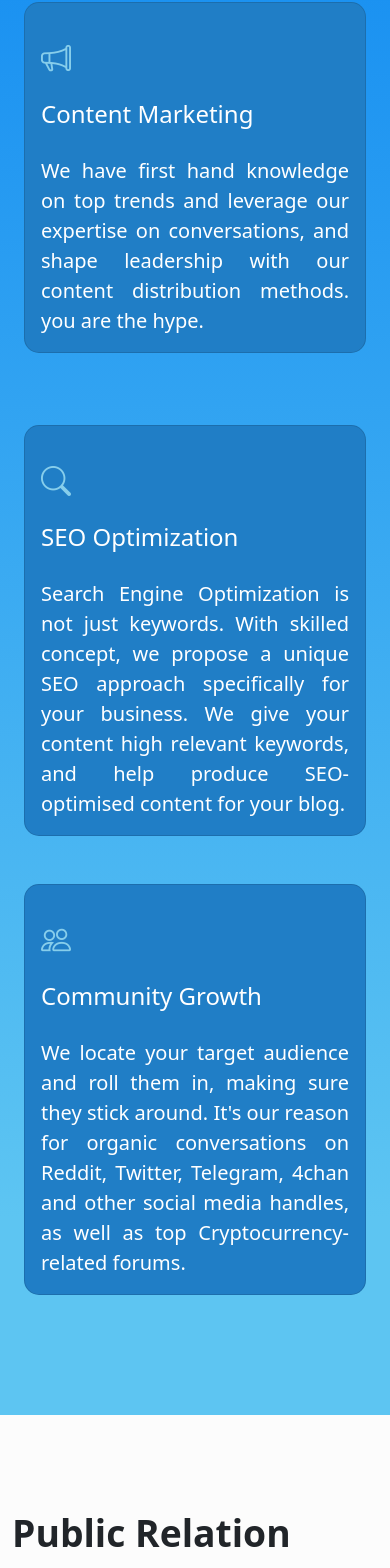
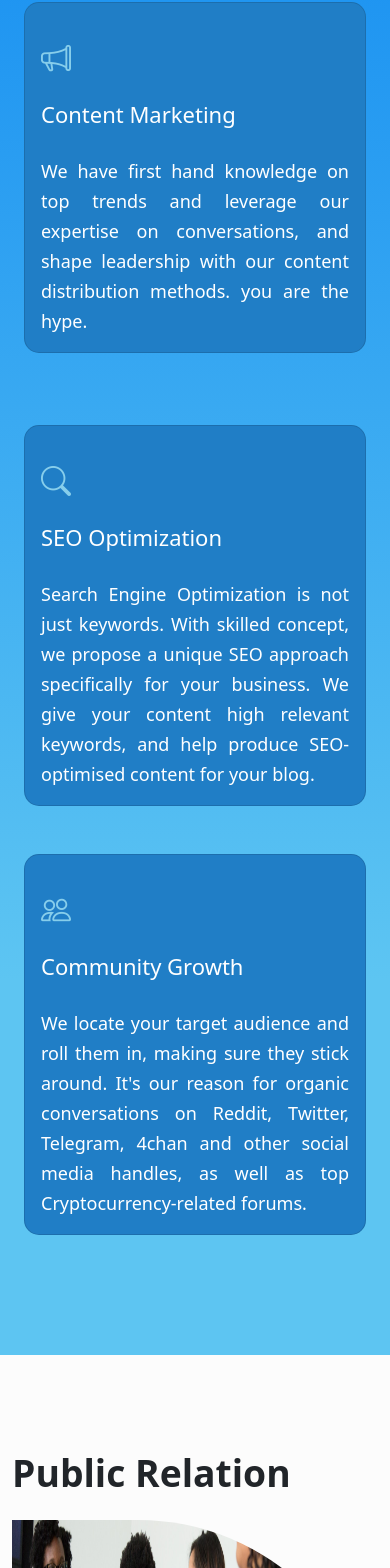
Before and after one commit to kingdavidmiles/mecnix, a React (Create React App) app: page / in a window 390 px wide. Shown: the part 1997-3565 px from the top of the page. Built offline with nearby package versions, Linux system fonts and the light colour scheme.

Commit message:
text resized and other changes

```diff
--- a/src/App.css
+++ b/src/App.css
@@ -25,8 +25,8 @@
 }
 .background-image {
   width: 100%;
-  height: 400px;
-  border-radius: 0px 20rem 0px 20rem;
+  height: 350px;
+  border-radius: 0px 15rem 0px 15rem;
 }
 
 .text-size-chain {
@@ -43,8 +43,7 @@
 }
 .chain-border {
   border-radius: 20px;
-
-  border: 1px solid;
+  border: 1px solid  rgb(170 183 187);;
 }
 
 .text-font {
@@ -114,7 +113,7 @@
   color: #002761;
 }
 
-@media (min-width: 1200px) {
+@media (min-width: 1300px) {
   #service-card {
     background: rgb(32 126 198);
     color: white;
@@ -181,7 +180,7 @@
 .contact-us {
   font-style: normal;
   font-weight: 300;
-  font-size: 42px;
+  font-size: 32px;
   line-height: 63px;
 }
 
@@ -191,7 +190,7 @@
 .footer-text {
   font-style: normal;
   font-weight: 300;
-  font-size: 24px;
+  font-size: 18px;
   line-height: 36px;
 }
 .align {
--- a/src/App.tsx
+++ b/src/App.tsx
@@ -74,10 +74,10 @@ function App() {
       </div>
 
       <div
-        className="px-xl-5 pb-5"
+        className="px-xl-2 pb-5"
         id="service"
         style={{
-          background: " linear-gradient(180deg, #017EF1 0%, #5DC5F2 89.6%)",
+          background: " linear-gradient(180deg, #017EF1 0%, #5DC5F2 79.6%)",
         }}
       >
         <Service />
--- a/src/Header/NavBar.tsx
+++ b/src/Header/NavBar.tsx
@@ -43,7 +43,7 @@ const NavBar = () => {
                   <li className="nav-item px-5">
                     <button className="btn nav-bar-text">About Us</button>
                   </li>
-                  <li className="nav-item px-5 nav-bar-text">
+                  <li className="nav-item px-5 pt-2 nav-bar-text">
                     <Link
                       className="text-dark"
                       to="/career"
@@ -53,11 +53,11 @@ const NavBar = () => {
                     </Link>
                   </li>
                   <button
-                    className="btn btn-outline text-white pt-2 pb-2 nav-bar-text "
+                    className="btn btn-outline banner-btn-text pt-2 pb-2  "
                     style={{
                       borderRadius: "10px",
-
-                      backgroundColor: "#158df1",
+                      borderColor: "#FDC604",
+                      color: "#FDC604",
                     }}
                   >
                     Contact Us
--- a/src/component/Footer.tsx
+++ b/src/component/Footer.tsx
@@ -77,7 +77,7 @@ const Footer = () => {
                 </div>
                 <div className="col-12 col-md-4 col-lg-4  col-xl-4 py-5 py-md-0">
                   <div style={{}}>
-                    <h2>Our Services</h2>
+                    <h3>Our Services</h3>
                     {service.map((item, index) => (
                       <div key={index}>
                         <div className="text-capitalize pt-2 footer-text">
--- a/src/component/PublicRelation.tsx
+++ b/src/component/PublicRelation.tsx
@@ -10,15 +10,15 @@ const ConnectWithPeople = () => {
           <div className=" pt-5">
             <div className="text-centers">
               <div className="pt-5">
-                <h1 className="pb-5 puplic-relation-head-text d-none d-md-block">
+                <h3 className="pb-5 puplic-relation-head-text d-none d-md-block">
                   Public Relation
-                </h1>
-                <h1
-                  className="pb-5 display-3 d-block d-md-none"
+                </h3>
+                <h3
+                  className="pb-3 display-3 d-block d-md-none"
                   style={{ fontWeight: "bolder" }}
                 >
                   Public Relation
-                </h1>
+                </h3>
                 <div>
                   <img
                     src="/img/Rectangle 20.png"
@@ -36,12 +36,9 @@ const ConnectWithPeople = () => {
               </div>
             </div>
           </div>
-          <br />
-          <br />
-          <br />
-          <div className=" chain-border px-md-5 d-none d-md-block postition-public">
+          <div className=" chain-border px-md-4 d-none pt-3 d-md-block postition-public">
             <div className="pt-5 pb-5">
-              <h1 className="  puplic-relation-head-text2 ">
+              <h1 className="puplic-relation-head-text2 ">
                 We Breathe BLOCKCHAIN
               </h1>
               <p className=" puplic-relation-head-text3">
--- a/src/component/Service.tsx
+++ b/src/component/Service.tsx
@@ -66,7 +66,7 @@ const ConnectWithPeople = () => {
 
                 <div className="pt-3 service-inner-card ">
                   <div className="pt-5 pb-5">
-                    <div className="row gx-md-5 px-lg-5  px-md-0 mx-0 text-font ">
+                    <div className="row gx-md-5 px-lg-3  px-md-0 mx-0 text-font ">
                       <div className=" col-12 col-md-12 col-lg-12 col-xl-4  pb-4 ">
                         <div className="card   service-card" id="service-card">
                           <div className="card-body ">
@@ -80,7 +80,7 @@ const ConnectWithPeople = () => {
                               className="pb-4"
                               style={{
                                 fontWeight: "400",
-                                fontSize: "24px",
+                                fontSize: "22px",
                                 lineHeight: "36px",
                                 fontStyle: "normal",
                                 textAlign: "justify",
@@ -91,7 +91,7 @@ const ConnectWithPeople = () => {
                             <div
                               style={{
                                 fontWeight: "300",
-                                fontSize: "20px",
+                                fontSize: "18px",
                                 lineHeight: "30px",
                                 fontStyle: "normal",
                                 textAlign: "justify",
@@ -119,7 +119,7 @@ const ConnectWithPeople = () => {
                               className="pb-4"
                               style={{
                                 fontWeight: "400",
-                                fontSize: "24px",
+                                fontSize: "22px",
                                 lineHeight: "36px",
                                 fontStyle: "normal",
                                 textAlign: "justify",
@@ -130,7 +130,7 @@ const ConnectWithPeople = () => {
                             <div
                               style={{
                                 fontWeight: "300",
-                                fontSize: "20px",
+                                fontSize: "18px",
                                 lineHeight: "30px",
                                 fontStyle: "normal",
                                 textAlign: "justify",
@@ -157,7 +157,7 @@ const ConnectWithPeople = () => {
                               className="pb-4"
                               style={{
                                 fontWeight: "400",
-                                fontSize: "24px",
+                                fontSize: "22px",
                                 lineHeight: "36px",
                                 fontStyle: "normal",
                                 textAlign: "justify",
@@ -168,7 +168,7 @@ const ConnectWithPeople = () => {
                             <div
                               style={{
                                 fontWeight: "300",
-                                fontSize: "20px",
+                                fontSize: "18px",
                                 lineHeight: "30px",
                                 fontStyle: "normal",
                                 textAlign: "justify",
```
